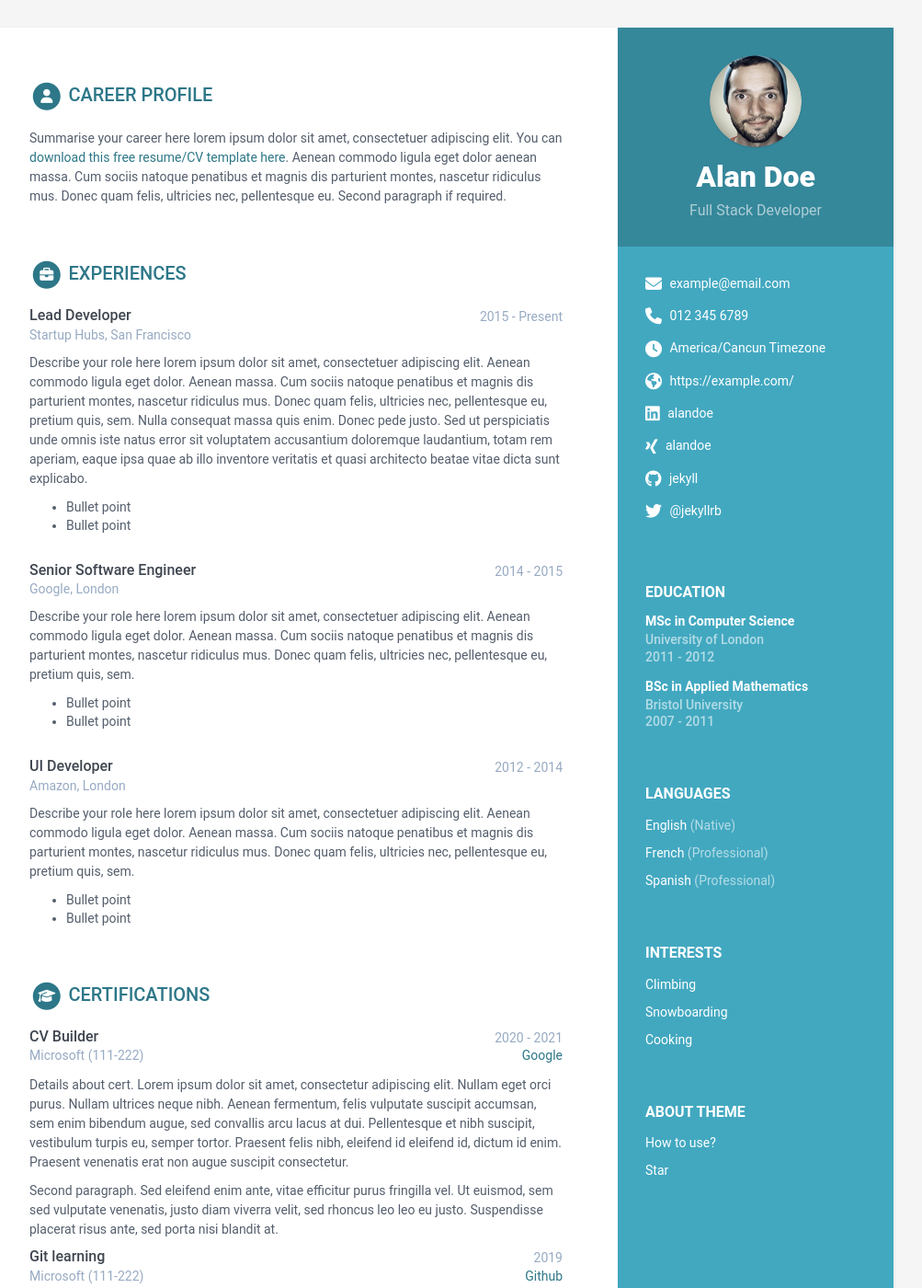
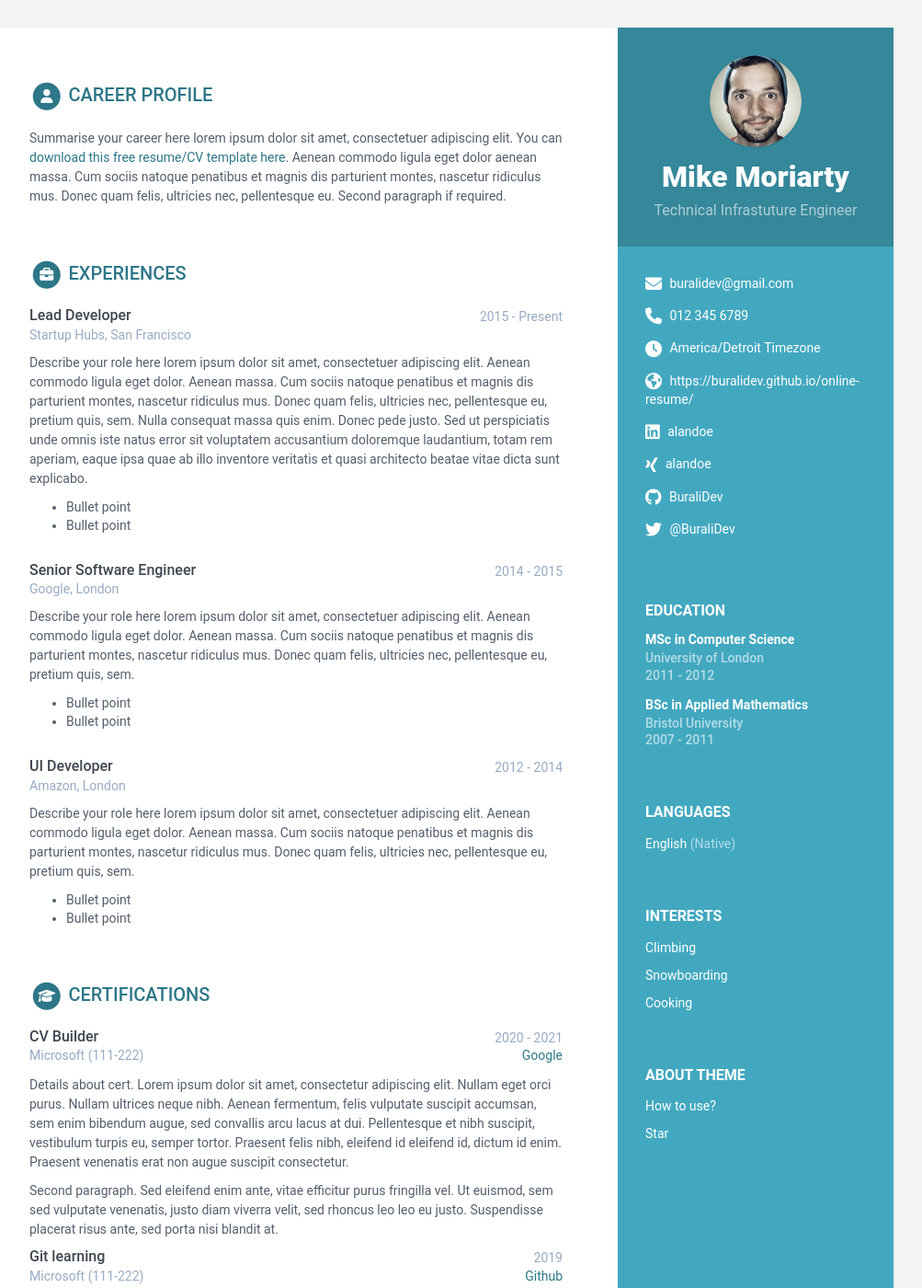
Before and after one commit to BuraliDev/online-resume, a Jekyll site: the page built from index.html, in a window 1280 px wide and 1400 px high. Shown: the whole window at 92% size, without its empty margins (168-1171 px from the left). Built offline with Jekyll 4.4.1, drawn with Linux system fonts in a browser that asks for light colours.

Commit message:
Update data

```diff
--- a/_data/data.yml
+++ b/_data/data.yml
@@ -8,23 +8,23 @@ sidebar:
     education: True # set to False if you want education in main section instead of in sidebar
 
     # Profile information
-    name: Alan Doe
-    tagline: Full Stack Developer
+    name: Mike Moriarty
+    tagline: Technical Infrastuture Engineer
     avatar: profile.png  #place a 100x100 picture inside /assets/images/ folder and provide the name of the file below
 
     # Sidebar links
-    email: example@email.com
+    email: buralidev@gmail.com
     phone: 012 345 6789
-    timezone: America/Cancun # Enter your timezone, e.g., America/Havana, Africa/Casablanca, America/North_Dakota/Center
+    timezone: America/Detroit # Enter your timezone, e.g., America/Havana, Africa/Casablanca, America/North_Dakota/Center
     citizenship:
-    website: https://example.com/ # Include the full website URL, including "http://" or "https://".
+    website: https://buralidev.github.io/online-resume/ # Include the full website URL, including "http://" or "https://".
     linkedin: alandoe
     xing: alandoe
-    github: jekyll
+    github: BuraliDev
     telegram: # add your nickname without '@' sign
     gitlab:
     bitbucket:
-    twitter: '@jekyllrb'
+    twitter: '@BuraliDev'
     stack-overflow: # Number/Username, e.g. 123456/alandoe
     codewars:
     goodreads: # Number-Username, e.g. 123456-alandoe
@@ -38,12 +38,6 @@ sidebar:
       info:
         - idiom: English
           level: Native
-
-        - idiom: French
-          level: Professional
-
-        - idiom: Spanish
-          level: Professional
 
     interests:
       title: Interests
```
